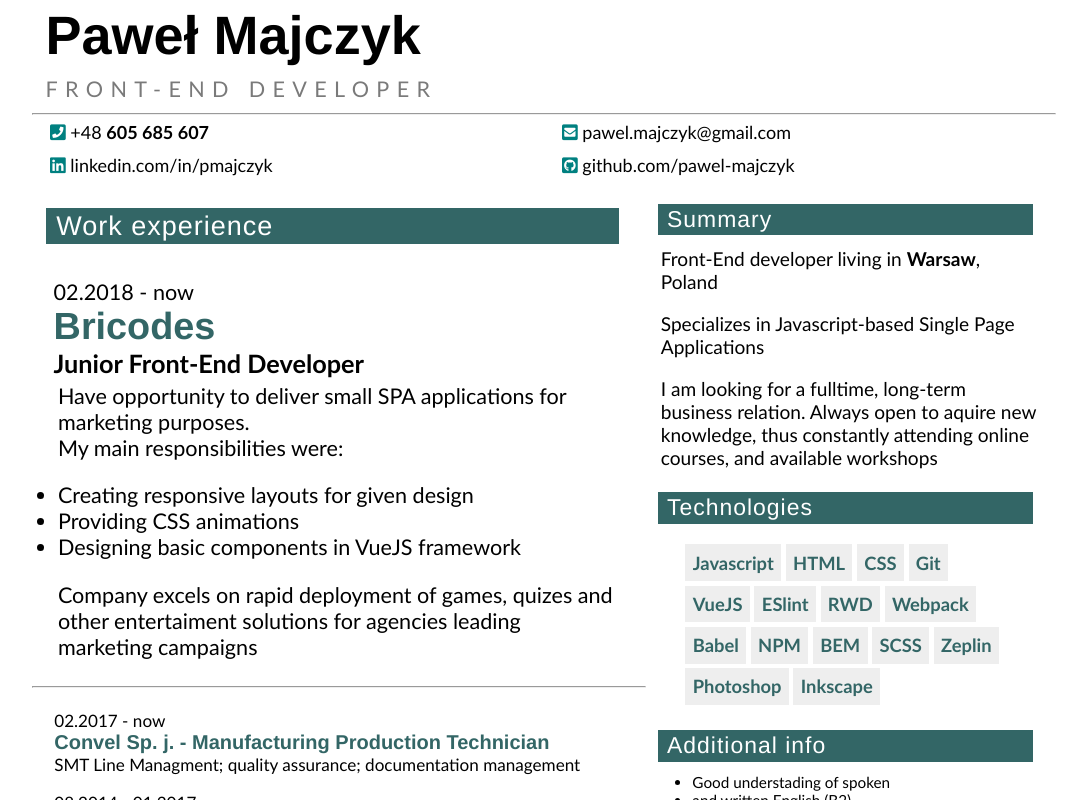
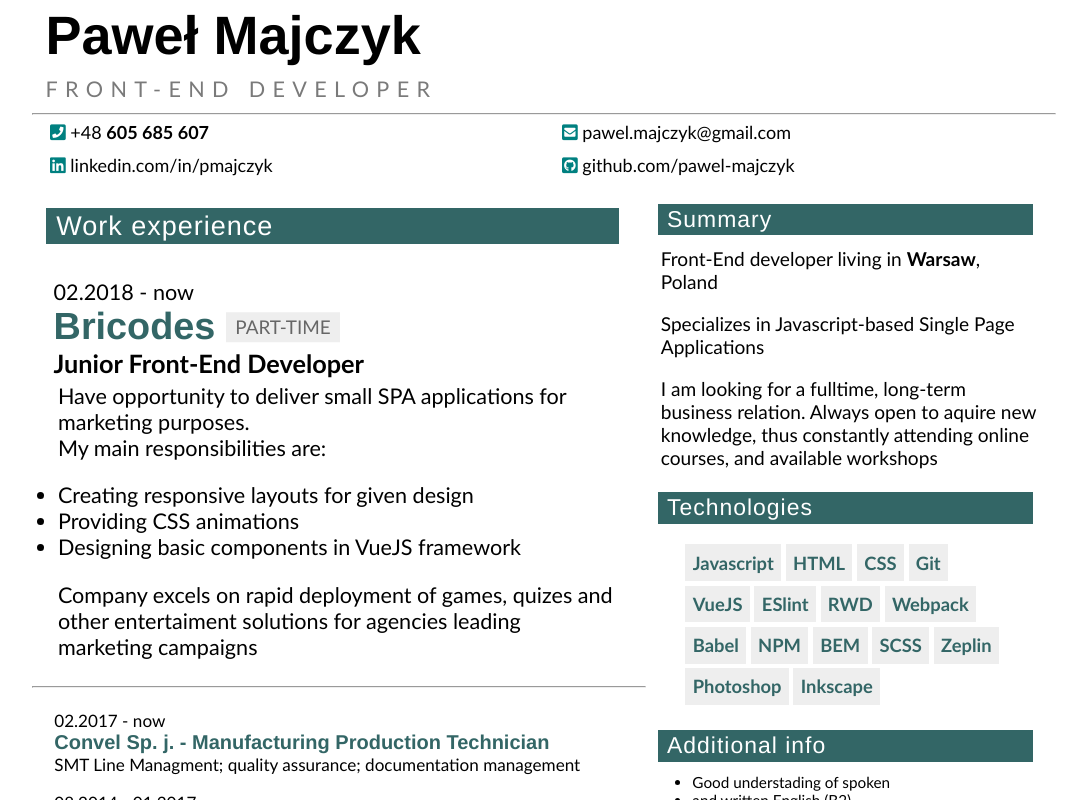
Before and after one commit to pawel-majczyk/resume, a Vue app: page / in a window 1280 px wide. Shown: the top 800 px of the page, without its empty margins (96-1183 px from the left). Built offline with nearby package versions, Linux system fonts and the light colour scheme.

Commit message:
data update

```diff
--- a/package.json
+++ b/package.json
@@ -13,7 +13,7 @@
   "devDependencies": {
     "@vue/cli-plugin-babel": "^3.0.4",
     "@vue/cli-plugin-eslint": "^3.0.4",
-    "@vue/cli-service": "^3.0.4",
+    "@vue/cli-service": "^3.9.2",
     "@vue/eslint-config-airbnb": "^4.0.0",
     "babel-eslint": "^10.0.1",
     "eslint": "^5.8.0",
--- a/src/App.vue
+++ b/src/App.vue
@@ -5,11 +5,16 @@
     <div class="layout_wrapper">
       <BaseSection class="work" sectionTitle="Work experience" >
         <div class="work__current"><time>02.2018 - now </time>
-          <h3 class="work__company work__company--current">Bricodes</h3>
+          <h3 class="work__company work__company--current">
+            Bricodes
+            <span class="work__part-time">
+              part-time
+          </span>
+          </h3>
           <h3 class="work__job-title">Junior Front-End Developer</h3>
           <div class="work__details">
             Have opportunity to deliver small SPA applications for marketing purposes.<br />
-            My main responsibilities were:
+            My main responsibilities are:
             <ul>
               <li>Creating responsive layouts for given design</li>
               <li>Providing CSS animations</li>
@@ -149,24 +154,35 @@ export default {
       font-size: 1.25em;
     }
   }
-  .work__current {
+  &__current {
     padding: 1em;
     font-size: 1.2em;
   }
-  .work__company {
+  &__company {
     font-family: 'Franklin Gothic Medium', 'Arial Narrow', Arial, sans-serif;
   }
-  .work__company--current {
+  &__company--current {
     font-size: 1.75em;
     color: #366;
   }
-  .work__details {
+  &__part-time {
+    font-weight: 200;
+    font-size: 0.5em;
+    display: inline-block;
+    text-transform: uppercase;
+    padding: 0.2em .5em;
+    background: #eee;
+    color: #666;
+    transform: translateY(-0.25em);
+    font-family: "Gill Sans", "Gill Sans MT", Calibri, "Trebuchet MS", sans-serif;
+  }
+  &__details {
     padding: 0.2em;
     ul {
       margin: 1em 0;
     }
   }
-  .work__rest {
+  &__rest {
     padding: .8em;
     font-size: 0.95em;
     list-style: none;
```
Also changed, not shown: 1 other file (tests, documents, lock files or other folders).
